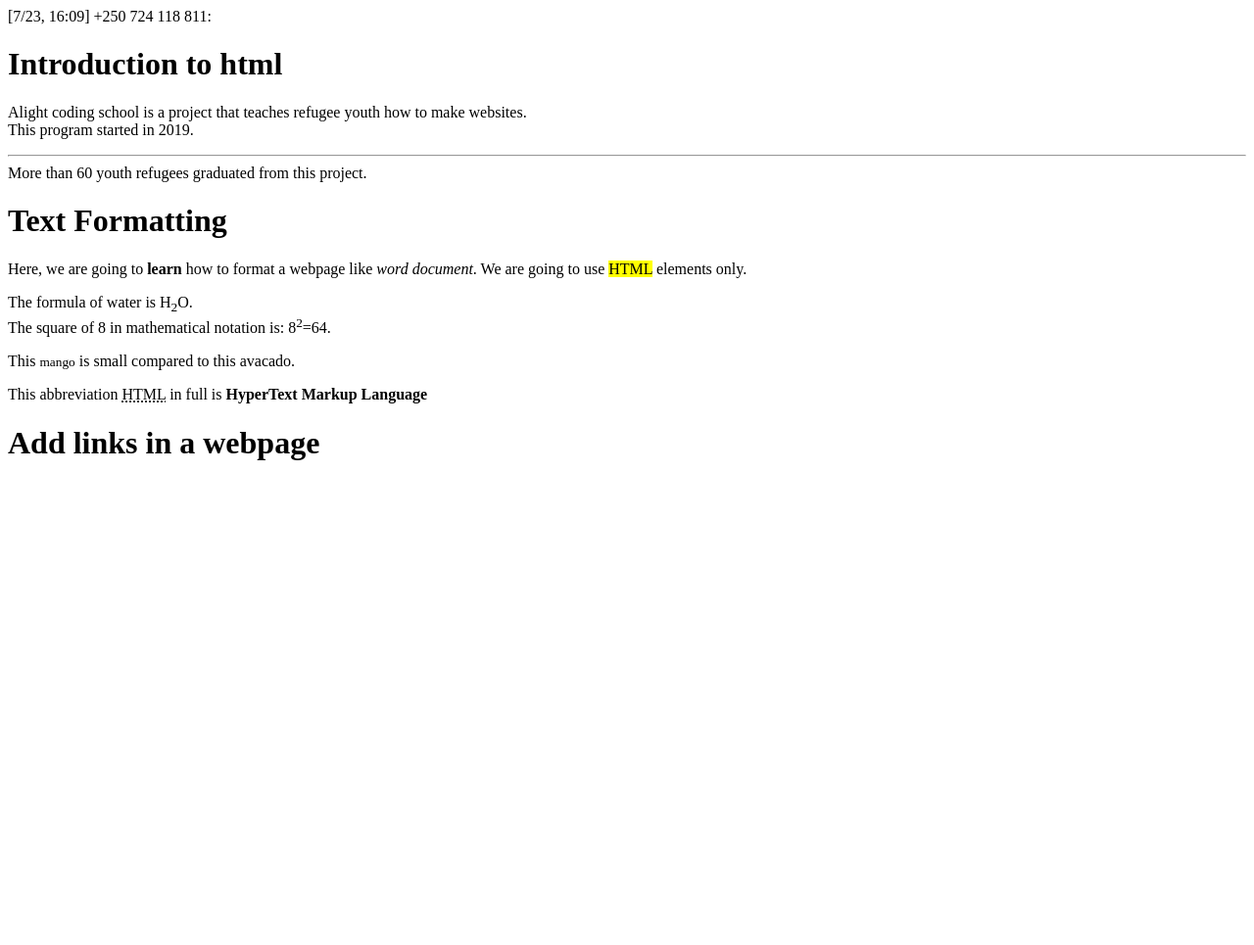
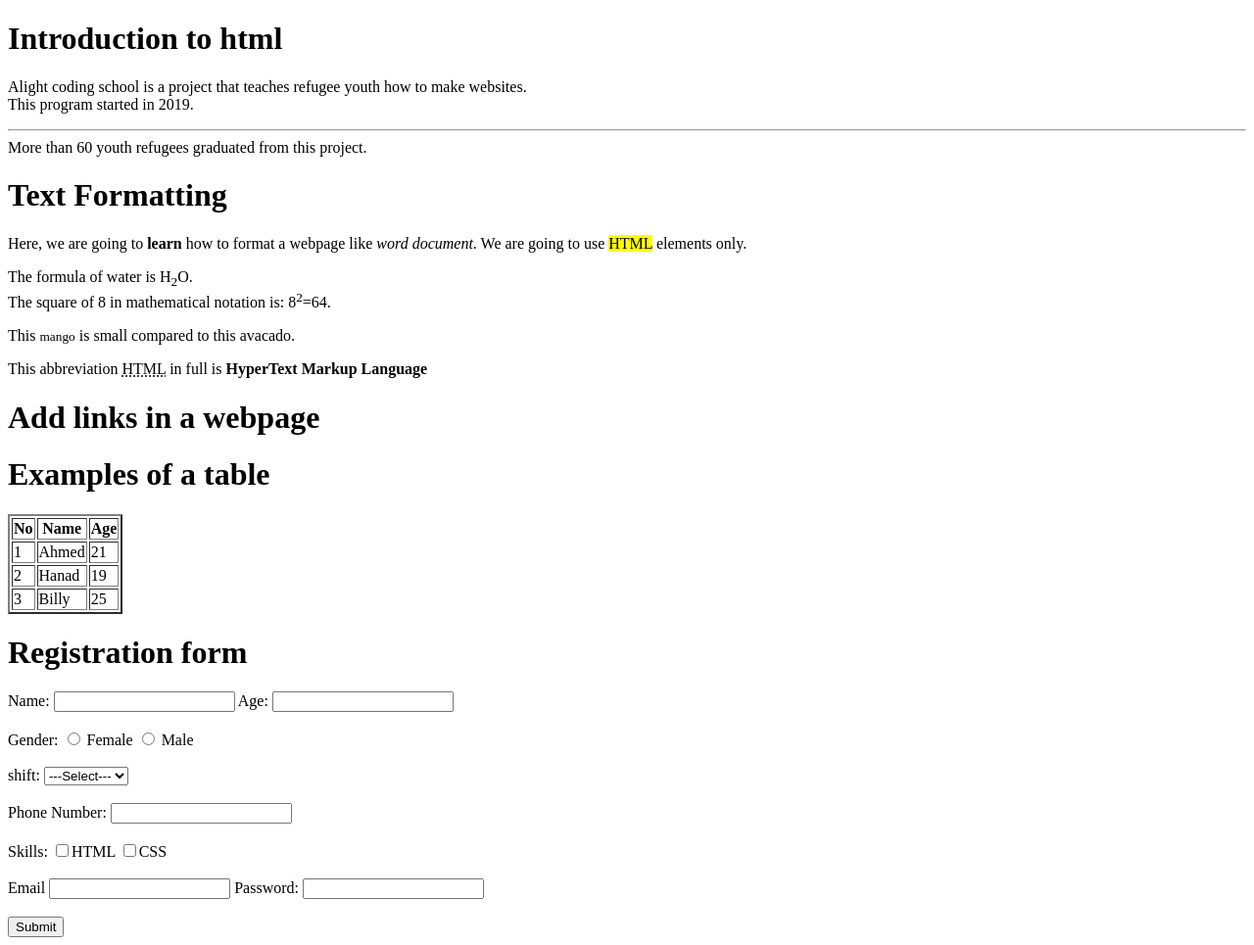
Before and after one commit to JCL604/HTML-COLLABOLATION, a plain HTML site: page index.html in a window 1280 px wide. Shown: the whole page at 98% size. Before the commit the page ends 800 px from the top, so only its background shows below. Drawn offline with Linux system fonts and the light colour scheme.

Commit message:
new work

```diff
--- a/index.html
+++ b/index.html
@@ -1,4 +1,4 @@
-[7/23, 16:09] +250 724 118 811:
+
 <!DOCTYPE html>
 <html>
 
@@ -33,6 +33,57 @@
         in full is <strong>HyperText Markup Language</strong>
     </p>
     <h1>Add links in a webpage</h1>
+<h1>Examples of a table</h1>
+<table border="2">
+    <thead>
+        <tr>
+            <th>No</th>
+            <th>Name</th>
+            <th>Age</th>
+        </tr>
+    </thead>
+    <tbody>
+        <td>1</td>
+        <td>Ahmed</td>
+        <td>21</td>
+        <tr>
+        <td>2</td>
+        <td>Hanad</td>
+        <td>19</td>
+        <tr>
+            <td>3</td>
+            <td>Billy</td>
+            <td>25</td>
+        </tr>
+        </tr>
 
+    </tbody>
+</table>
+<h1>Registration form</h1>
+<form>
+     <label for="">Name:</label>
+    <input type="text"/>
+    <label for="">Age:</label>
+    <input type="number"> <br> <br>
+    <label type="">Gender:</label>
+    <input type="Radio" name="gender" value="Female"> Female
+    <input type="radio" name="female" value="Male"> Male <br> <br>
+    <laber for="">shift:</laber>
+    <Select>
+    <option>---Select---</option> <br> <br>
+    <option value="Morning">Morning</option>
+    <option value="Afternoon">Afternoon</option>
+</Select> <br> <br>
+<label for="">Phone Number:</label>
+<input type="Tel"> <br> <br>
+<label for="">Skills:</label>
+<input type="checkbox" value="HTML">HTML
+<input type="checkbox" value="CSS">CSS <br> <br>
+<label for="">Email</label>
+<input type="Email">
+<label for="">Password:</label>
+<input type="password"> <br> <br>
+<input type="submit" value="Submit">
+</form>
 </body>
 </html>
```
